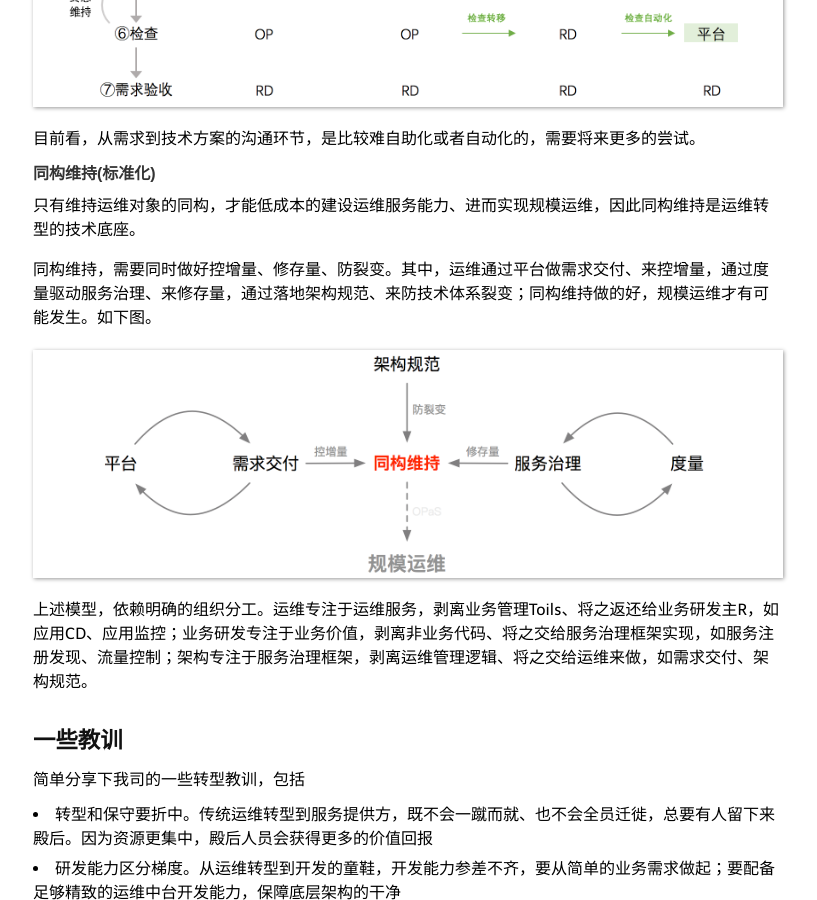
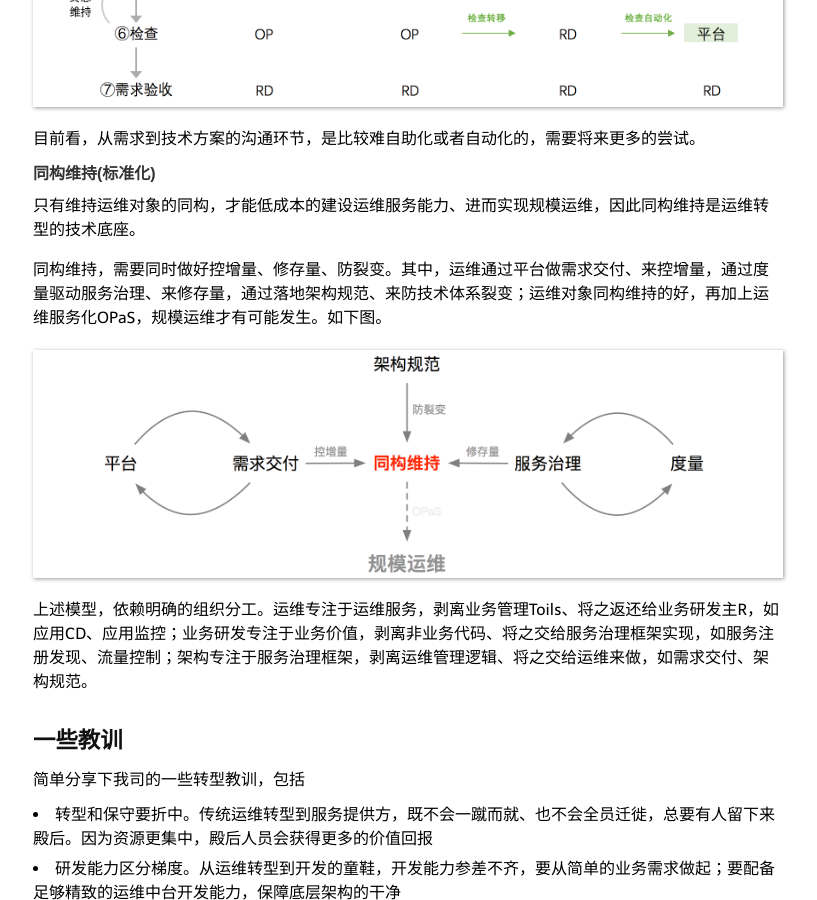
Before and after one commit to niean/niean.github.io, a Jekyll site: the page built from _posts/2022-01-27-ops-cn.markdown, in a window 1280 px wide and 900 px high, scrolled down 6602 px. Shown: the whole window, without its empty margins (232-1049 px from the left). Built offline with Jekyll 4.4.1, drawn with Linux system fonts in a browser that asks for light colours; comment, search, counter and statistics services are not loaded.

Commit message:
更新opas

```diff
--- a/_posts/2022-01-27-ops-cn.markdown
+++ b/_posts/2022-01-27-ops-cn.markdown
@@ -124,7 +124,7 @@ tags:
 #### 同构维持(标准化)
 只有维持运维对象的同构，才能低成本的建设运维服务能力、进而实现规模运维，因此同构维持是运维转型的技术底座。
 
-同构维持，需要同时做好控增量、修存量、防裂变。其中，运维通过平台做需求交付、来控增量，通过度量驱动服务治理、来修存量，通过落地架构规范、来防技术体系裂变；同构维持做的好，规模运维才有可能发生。如下图。
+同构维持，需要同时做好控增量、修存量、防裂变。其中，运维通过平台做需求交付、来控增量，通过度量驱动服务治理、来修存量，通过落地架构规范、来防技术体系裂变；运维对象同构维持的好，再加上运维服务化OPaS，规模运维才有可能发生。如下图。
 
 ![pict](https://raw.githubusercontent.com/niean/niean.github.io/master/images/20220127/opas-tonggou.png)
 
```
